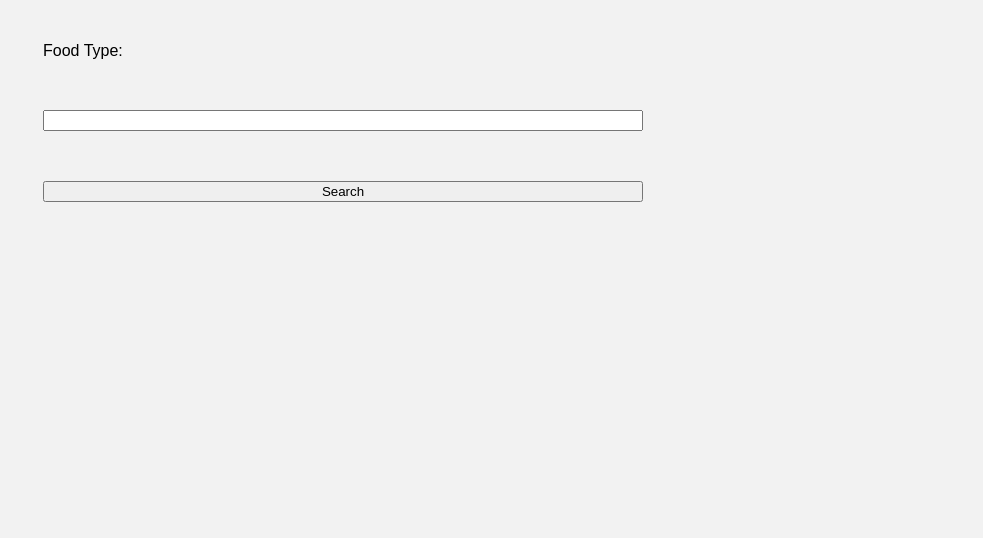
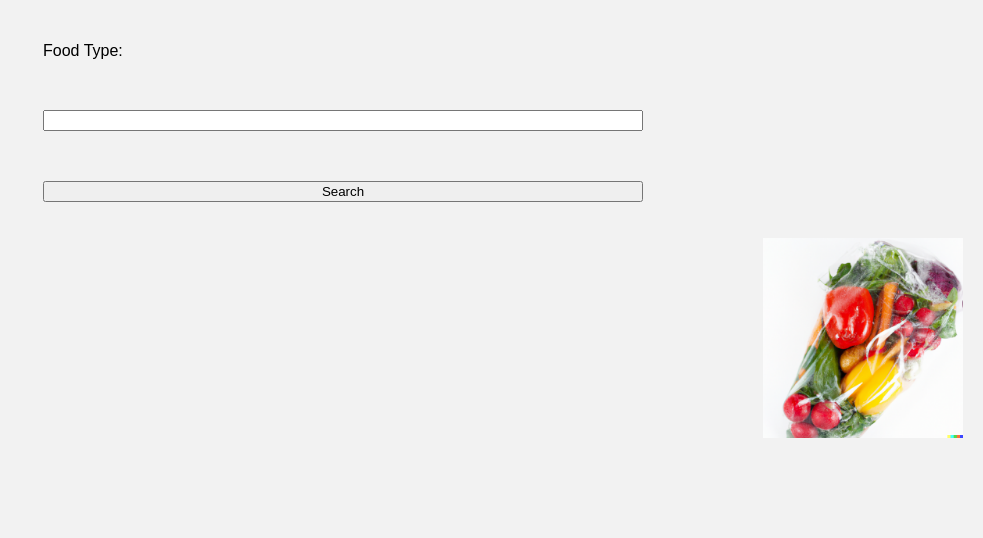
Before and after one commit to Slaeg/Sous_vide_times, a Flask app: page / in a window 1280 px wide. Shown: the part 342-880 px from the top of the page, without its empty margins (297-1280 px from the left). Run offline with Flask 3, Linux system fonts and the light colour scheme.

Commit message:
added placeholder image

```diff
--- a/templates/index.html
+++ b/templates/index.html
@@ -13,7 +13,7 @@
         <input type="submit" value="Search">
     </form>
     <div id="result"></div>
-
+    <img class="image" src="static/veg.png" alt="A sous vide or food">
     <script>
         $("#search-form").submit(function(event) {
             event.preventDefault();  // Prevent the form from causing a page reload
```
Also changed, not shown: static/veg.png (added).
